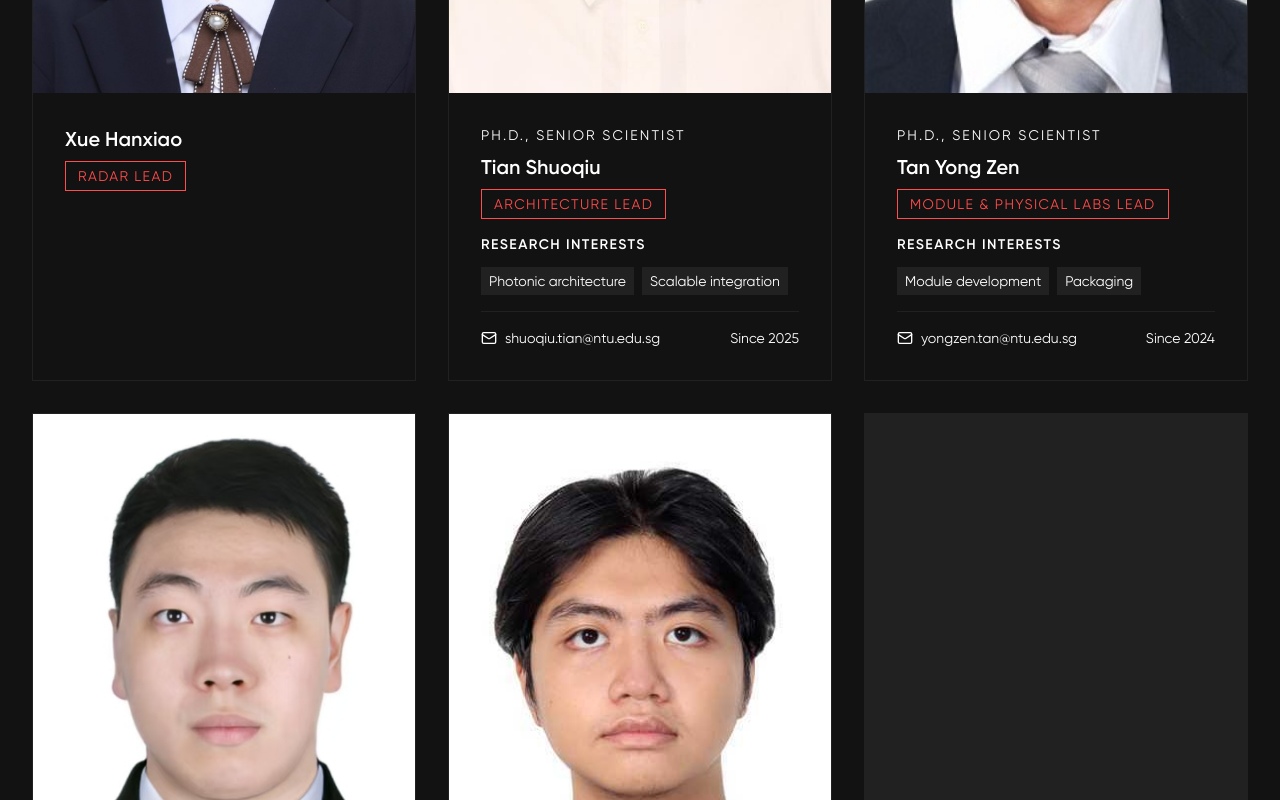
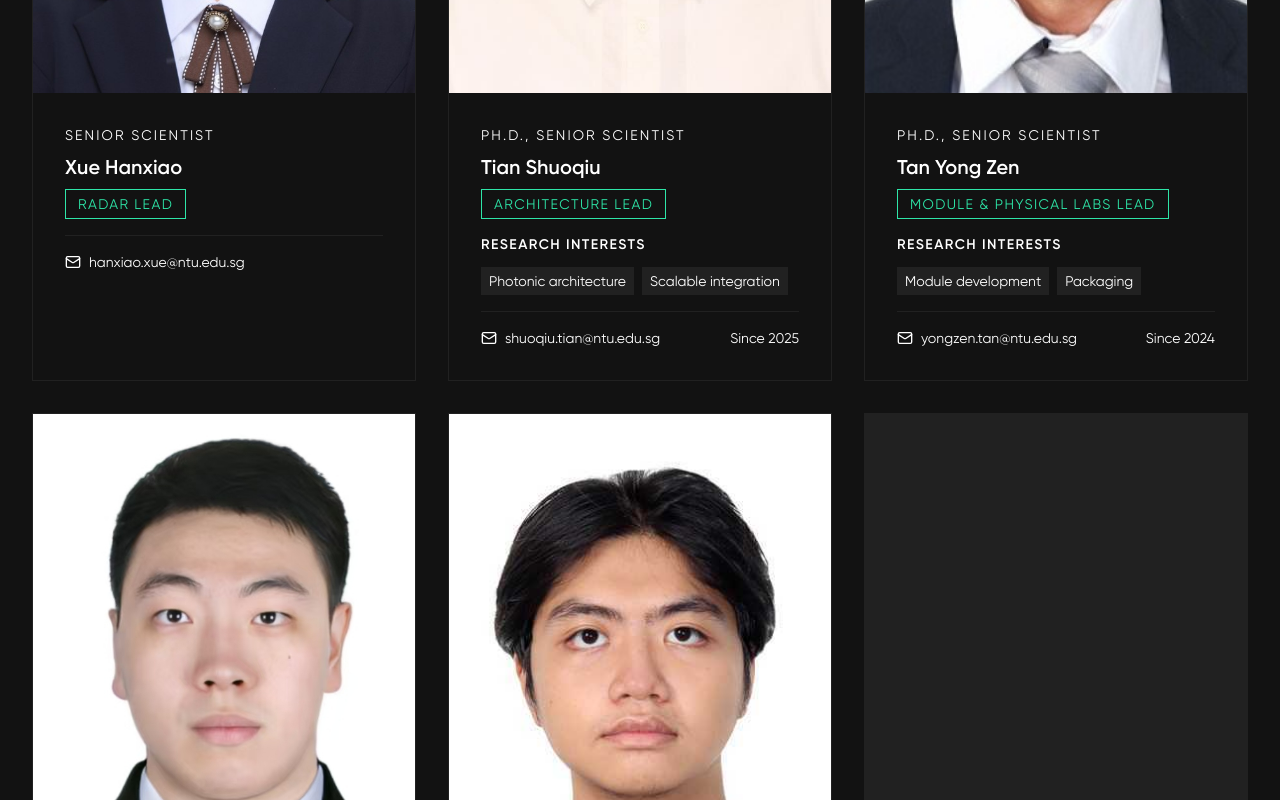
Before and after one commit to jxbsia/Group-Website, a React (Vite) app: page /team in a window 1280 px wide. Shown: the part 1760-2560 px from the top of the page. Built offline with nearby package versions, Linux system fonts and the light colour scheme.

Commit message:
Use Colossus teal and complete the Team directory

```diff
--- a/src/data/team.json
+++ b/src/data/team.json
@@ -13,7 +13,7 @@
       "id": "17",
       "name": "Prof Yu Ping",
       "position": "",
-      "email": "",
+      "email": "ping.yu@ntu.edu.sg",
       "researchInterests": [],
       "startYear": "",
       "image": "/team/ping-yu.jpg"
@@ -21,9 +21,9 @@
     {
       "id": "13",
       "name": "Xue Hanxiao",
-      "position": "",
+      "position": "Senior Scientist",
       "role": "Radar Lead",
-      "email": "",
+      "email": "hanxiao.xue@ntu.edu.sg",
       "researchInterests": [],
       "startYear": "",
       "image": "/team/hanxiao-xue.jpg"
@@ -70,7 +70,7 @@
       "id": "12",
       "name": "Hyun Sung Park",
       "position": "Visiting Scientist, Samsung HQ",
-      "email": "",
+      "email": "hs1211.park@samsung.com",
       "researchInterests": ["Reflection resistant photonics"],
       "startYear": "2024",
       "image": ""
@@ -107,7 +107,7 @@
       "id": "14",
       "name": "Tian Yuan",
       "position": "Visiting Ph.D. Student",
-      "email": "",
+      "email": "n2606510b@e.ntu.edu.sg",
       "researchInterests": [],
       "startYear": "",
       "image": "/team/yuan-tian.jpg"
@@ -116,7 +116,7 @@
       "id": "15",
       "name": "Zou Zhi",
       "position": "Ph.D. Student",
-      "email": "",
+      "email": "zzou004@e.ntu.edu.sg",
       "researchInterests": [],
       "startYear": "",
       "image": "/team/zhi-zou.jpg"
@@ -125,7 +125,7 @@
       "id": "16",
       "name": "Lu Yue",
       "position": "Ph.D. Student",
-      "email": "",
+      "email": "ylu060@e.ntu.edu.sg",
       "researchInterests": [],
       "startYear": "",
       "image": "/team/yue-lu.jpg"
@@ -134,7 +134,7 @@
       "id": "18",
       "name": "Yosep Kim",
       "position": "Ph.D. Student",
-      "email": "",
+      "email": "kimy0008@e.ntu.edu.sg",
       "researchInterests": [],
       "startYear": "",
       "image": "/team/yosep-kim.jpg"
--- a/src/index.css
+++ b/src/index.css
@@ -68,8 +68,8 @@
     --muted: 0 0% 13%;
     --muted-foreground: 0 0% 100%; /* white */
 
-    /* Gilber Accent Red */
-    --accent: 0 100% 65%;
+    /* Colossus teal (#2EE6A8) */
+    --accent: 159.7826 78.6325% 54.1176%;
     --accent-foreground: 0 0% 4%;
 
     --destructive: 0 84% 60%;
@@ -77,7 +77,7 @@
 
     --border: 0 0% 13%; /* #222222 */
     --input: 0 0% 13%;
-    --ring: 0 100% 65%;
+    --ring: 159.7826 78.6325% 54.1176%;
 
     --radius: 0px;
 
@@ -88,7 +88,7 @@
     --sidebar-accent: 0 0% 13%;
     --sidebar-accent-foreground: 0 0% 100%;
     --sidebar-border: 0 0% 13%;
-    --sidebar-ring: 0 100% 65%;
+    --sidebar-ring: 159.7826 78.6325% 54.1176%;
   }
 
   .dark {
@@ -110,7 +110,7 @@
     --muted: 0 0% 13%;
     --muted-foreground: 0 0% 100%;
 
-    --accent: 0 100% 65%;
+    --accent: 159.7826 78.6325% 54.1176%;
     --accent-foreground: 0 0% 4%;
 
     --destructive: 0 62% 30%;
@@ -118,7 +118,7 @@
 
     --border: 0 0% 13%;
     --input: 0 0% 13%;
-    --ring: 0 100% 65%;
+    --ring: 159.7826 78.6325% 54.1176%;
 
     --sidebar-background: 0 0% 7%;
     --sidebar-foreground: 0 0% 100%;
@@ -127,7 +127,7 @@
     --sidebar-accent: 0 0% 13%;
     --sidebar-accent-foreground: 0 0% 100%;
     --sidebar-border: 0 0% 13%;
-    --sidebar-ring: 0 100% 65%;
+    --sidebar-ring: 159.7826 78.6325% 54.1176%;
   }
 }
 
--- a/src/pages/Team.tsx
+++ b/src/pages/Team.tsx
@@ -98,7 +98,7 @@ const Team = () => {
 
                         {hasProfileDetails && (
                           <>
-                            {rowIndex > 0 && <div className="space-y-3 flex-1">
+                            {rowIndex > 0 && (hasStartYear || member.researchInterests.length > 0) && <div className="space-y-3 flex-1">
                               <h4 className="text-sm uppercase tracking-widest text-muted-foreground">
                                 Research Interests
                               </h4>
@@ -123,11 +123,7 @@ const Team = () => {
                                 <Mail className="h-4 w-4" />
                                 {member.email || 'Email pending'}
                               </a>
-                              {rowIndex > 0 && (
-                                <span>
-                                  {hasStartYear ? `Since ${member.startYear}` : 'Start year pending'}
-                                </span>
-                              )}
+                              {rowIndex > 0 && hasStartYear && <span>Since {member.startYear}</span>}
                             </div>
                           </>
                         )}
```
